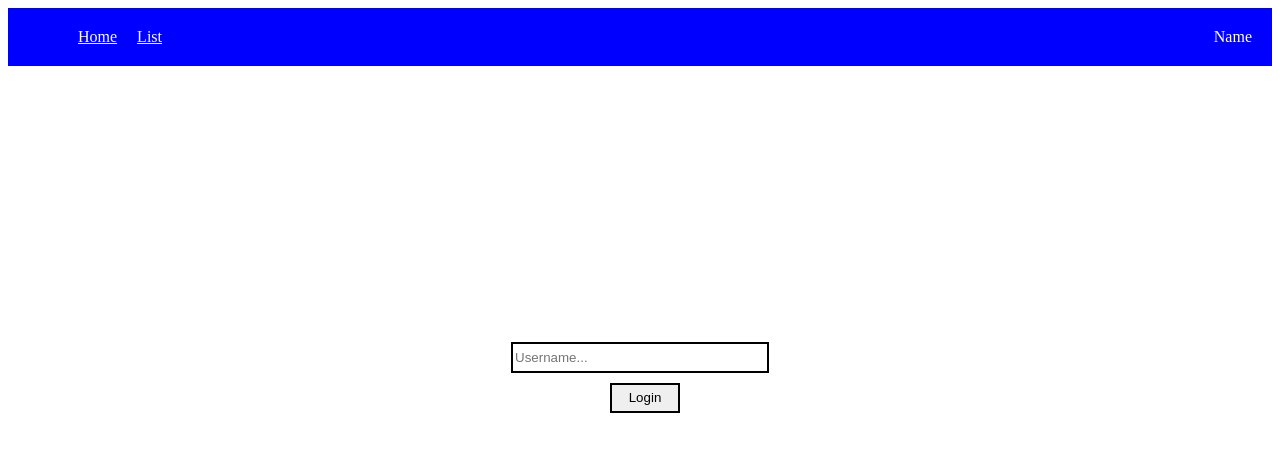
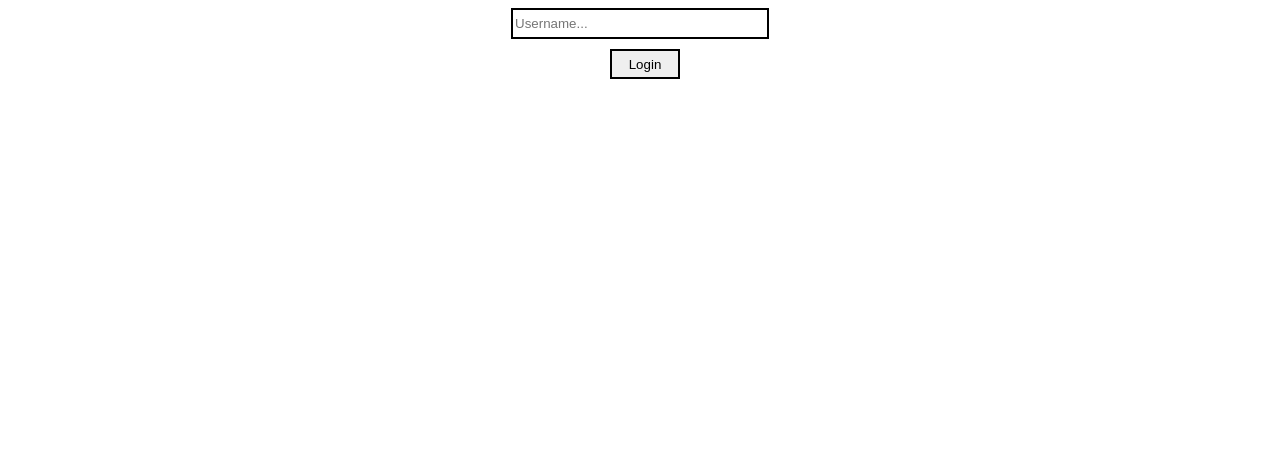
Before and after one commit to ataberkcetinkaya/React.JS-Training, a React (Create React App) app in the folder todoapp/: page / in a window 1280 px wide. Shown: the top 452 px of the page. Built offline with nearby package versions, Linux system fonts and the light colour scheme; the HTML template or start-up script is replaced by a standard one; a web font is replaced by a local one.

Commit message:
Login page & isAuth

```diff
--- a/todoapp/src/App.js
+++ b/todoapp/src/App.js
@@ -3,16 +3,44 @@ import Home from './pages/Home';
 import List from './pages/List';
 import Header from './components/Header';
 import { Route, Routes } from 'react-router-dom';
+import { useState } from 'react';
+import Login from './components/Login';
 
 function App() {
 
+  const [user, setUser] = useState('');
+  const [isAuth, setIsAuth] = useState(false); //check if the user is logged in
+
+  const logOut = () => {
+    setUser(''); //clear the user info
+    setIsAuth(false);
+  }
+
+  const logIn = data => { //getting the data for the user's name
+    setUser(data);
+    setIsAuth(true);
+  }
+
+  //setting the statements to elements in the DOM below!!! Just like, user={user}
+  //isAuth ? means if the user is logged in show those pages if not show that page after ':'
+  //isAuth && means if its true
   return (
    <>
-    <Header />
+    {
+      isAuth &&
+      <Header user={user} logOut={logOut}/>
+    }
+    <Routes>
+      {
+        isAuth ?
+        <>
+        <Route exact path='/' element={<Home user={user}/>}></Route>
+        <Route exact path='/list' element={<List user={user}/>}></Route>
+        </>
+        :
+        <Route exact path='/' element={<Login login={logIn}/>}></Route>
+      }
 
-    <Routes>
-      <Route exact path='/' element={<Home/>}></Route>
-      <Route exact path='/list' element={<List/>}></Route>
     </Routes>
    </>
   );
--- a/todoapp/src/components/AddTodos.js
+++ b/todoapp/src/components/AddTodos.js
@@ -1,6 +1,6 @@
 import React from 'react'
 
-const AddTodos = ({ //props to set
+const AddTodos = ({ //props to set (parameters)
     inputRef,
     inputData,
     changeAlertForInput,
--- a/todoapp/src/components/Header.js
+++ b/todoapp/src/components/Header.js
@@ -1,7 +1,7 @@
 import React from 'react'
 import { Link } from 'react-router-dom'
 
-const Header = () => {
+const Header = ({ user, logOut }) => {
   return (
     <div className='header'>
         <ul>
@@ -13,7 +13,8 @@ const Header = () => {
             </li>
         </ul>
         <span>
-            Name
+            {user}
+            <button onClick={logOut}>Log Out</button>
         </span>
     </div>
   )
--- a/todoapp/src/components/Login.js
+++ b/todoapp/src/components/Login.js
@@ -1,10 +1,21 @@
-import React from 'react'
+import React, { useRef } from 'react'
 
-const Login = () => {
+const Login = ({ login }) => {
+
+  const inputRef = useRef();
+
+  const submit = () => {
+      if((inputRef.current.value).length > 2) {
+        login(inputRef.current.value)
+      } else {
+        alert("Must be at least 3 characters")
+      }
+    }
+
   return (
     <div className='login'>
-        <input type="text" placeholder='Username...'></input>
-        <button style={{marginTop: "10px"}}>Login</button>
+        <input ref={inputRef} type="text" placeholder='Username...'></input>
+        <button onClick={submit} style={{marginTop: "10px"}}>Login</button>
     </div>
   )
 }
--- a/todoapp/src/pages/Home.js
+++ b/todoapp/src/pages/Home.js
@@ -1,11 +1,10 @@
 import React from 'react'
 import "./Home.css"
-import Login from '../components/Login'
 
-const Home = () => {
+const Home = ({ user  }) => {
   return (
     <div className='home'>
-        <Login />
+      <div>Welcome {user}!</div>
     </div>
   )
 }
```
